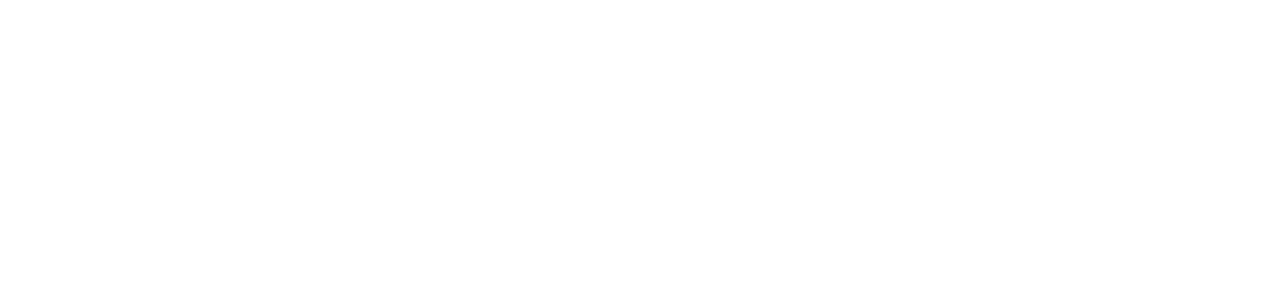
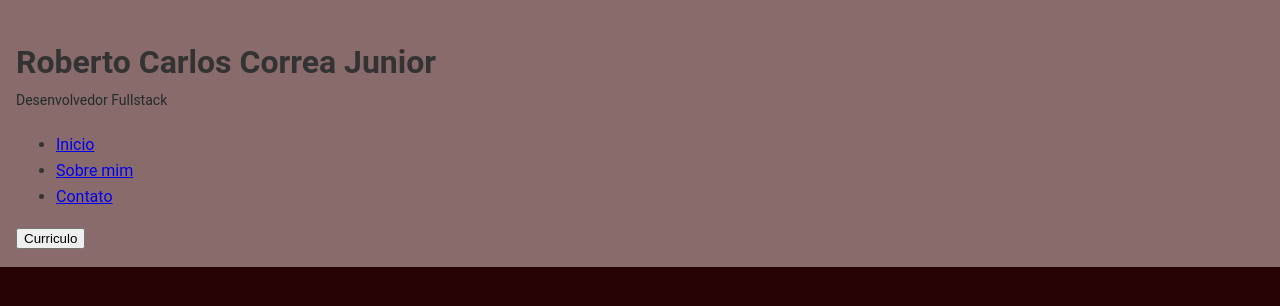
Before and after one commit to robertoccjunior/roberto-dev, a plain HTML site: page index.html in a window 1280 px wide. Drawn offline with Linux system fonts and the light colour scheme.

Commit message:
feat: cabecalho e estrutura inicial do curriculo

```diff
--- a/index.html
+++ b/index.html
@@ -1,28 +1,48 @@
 <!DOCTYPE html>
 <html lang="pt-BR">
+<style>
+  body {
+    background-color: #270303;
+    font-family: 'Roboto', sans-serif;
+    font-size: 16px;
+    color: #333;
+    line-height: 1.6;
+    margin: 0;
+    padding: 0;
+    box-sizing: border-box;
+  }
+
+  h1 span {
+    display: block;
+    font-size: 14px;
+    font-weight: normal;
+    color: #212b2c
+  }
+
+  header {
+    background-color: #8a6b6b;
+    padding: 16px;
+  }
+</style>
+
 <head>
   <meta charset="UTF-8">
   <meta name="viewport" content="width=device-width, initial-scale=1.0">
+  <title>Roberto Carlos Correa Junior</title>
+</head>
 
-  <title>Roberto Carlos Correa Junior | Desenvolvedor Full Stack Júnior</title>
-  <meta name="description" content="Currículo e portfólio de Roberto Carlos Correa Junior - Desenvolvedor Full Stack Júnior (Python, Django, Flask).">
-</head>
 <body>
+  <header>
+    <h1> Roberto Carlos Correa Junior <span> Desenvolvedor Fullstack </span></h1>
+    <nav>
+      <ul>
+        <li><a href="#inicio">Inicio</a></li>
+        <li><a href="#sobre">Sobre mim</a></li>
+        <li><a href="#contato">Contato</a></li>
+      </ul>
+    </nav>
+    <button>Curriculo </button>
+  </header>
+</body>
 
-  <!-- Cabeçalho / Menu de Navegação -->
-  <header id="header">
-    <!-- Vamos montar aqui -->
-  </header>
-
-  <!-- Conteúdo Principal -->
-  <main id="main">
-    <!-- Vamos montar as seções aqui -->
-  </main>
-
-  <!-- Rodapé -->
-  <footer id="footer">
-    <!-- Vamos montar aqui -->
-  </footer>
-
-</body>
 </html>
```
